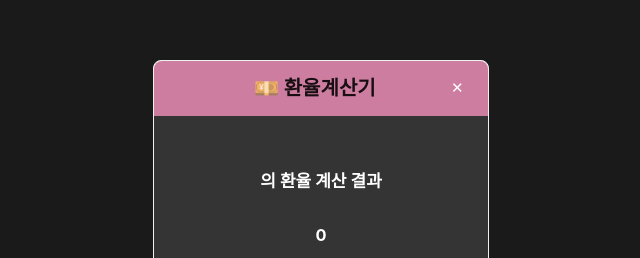
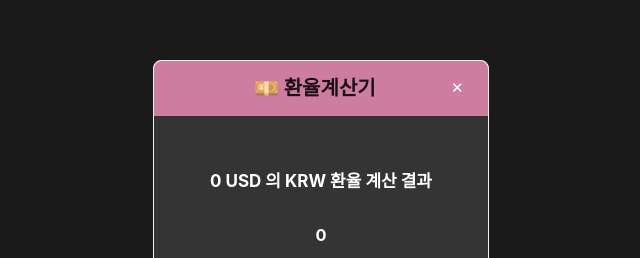
Before and after one commit to Yejin-Han/team_project, a React (Create React App) app: page /currency in a window 1280 px wide. Shown: the part 176-434 px from the top of the page, without its empty margins (319-959 px from the left). Built offline with nearby package versions, Linux system fonts and the light colour scheme; no server answers.

Commit message:
jiyeon 230316 update
[수정] select 변경, swapHandler 기능 수정

```diff
--- a/src/components/converter/Currency.js
+++ b/src/components/converter/Currency.js
@@ -1,7 +1,7 @@
 import { useState, useEffect } from "react";
 import axios from "axios";
 import Convertor from "./component/Convertor";
-import { Card, Button } from "antd";
+import { Card } from "antd";
 
 const IMPORT_URL = "https://api.exchangerate.host/latest";
 
@@ -32,7 +32,7 @@ function Currency() {
           `https://api.exchangerate.host/latest?base=${firstCurrency}&symbols=${convertTo}`
         );
         setDate(response.data.date);
-        setResult((response.data.rates[convertTo] * amount).toFixed(4));
+        setResult((response.data.rates[convertTo] * amount).toFixed(3));
       };
       getCurrencyConverter();
     }
@@ -64,7 +64,6 @@ function Currency() {
         date={date}
         onSwap={swapHandler}
         Card={Card}
-        Button={Button}
       />
     </div>
   );
--- a/src/components/converter/component/Convertor.js
+++ b/src/components/converter/component/Convertor.js
@@ -16,20 +16,26 @@ const Convertor = (props) => {
     onSwap,
   } = props;
 
-  const [convertTo, setConvertTo] = useState(currencyOptions[1]);
+  const [convertTo1, setConvertTo1] = useState(firstCurrency);
+  const [convertTo2, setConvertTo2] = useState(currencyOptions[1]);
 
   const changeInputHandler = (e) => {
     onChangeAmount(e);
   };
 
-  const selectHandler = (e) => {
-    setConvertTo(e.target.value);
+  const selectHandler1 = (e) => {
+    setConvertTo1(e.target.value);
     onChangeCurrency(e);
+  };
+
+  const selectHandler2 = (e) => {
+    setConvertTo2(e.target.value);
   };
 
   const swapHandler = (e) => {
     onSwap(e);
-    setConvertTo(firstCurrency);
+    setConvertTo1(convertTo2);
+    setConvertTo2(convertTo1);
   };
 
   const onClick = () => {
@@ -42,7 +48,8 @@ const Convertor = (props) => {
         <div className="row-bg">
           <Card title="💴 환율계산기" extra={<a onClick={onClick}>✕</a>}>
             <h5>
-              {amount} {firstCurrency} 의 {convertTo} 환율 계산 결과
+              {amount || 0} {convertTo1 || setConvertTo1("USD")} 의{" "}
+              {convertTo2 || setConvertTo2("KRW")} 환율 계산 결과
             </h5>
             <h3>
               {amount === "" ? "0" : result === "" ? "계산중..." : result}
@@ -58,8 +65,8 @@ const Convertor = (props) => {
                   />
                   <select
                     name="base"
-                    value={firstCurrency}
-                    onChange={(e) => onChangeCurrency(e)}
+                    value={convertTo1 || setConvertTo1("USD")}
+                    onChange={selectHandler1}
                   >
                     {currencyOptions.map((currency, key) => (
                       <option key={key} value={currency}>
@@ -79,10 +86,11 @@ const Convertor = (props) => {
                         : result
                     }
                   />
+
                   <select
                     name="convertTo"
-                    value={convertTo}
-                    onChange={selectHandler}
+                    value={convertTo2 || setConvertTo2("KRW")}
+                    onChange={selectHandler2}
                   >
                     {currencyOptions.map((currency, key) => (
                       <option key={key} value={currency}>
```
